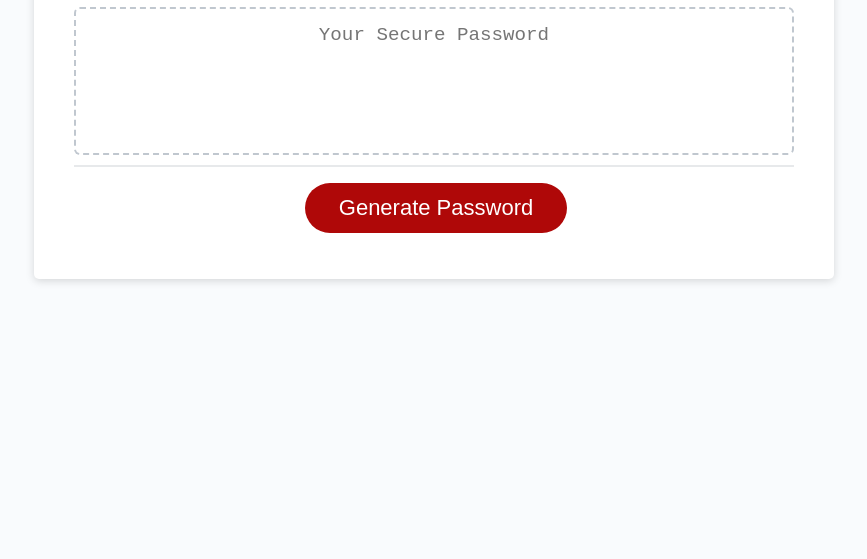
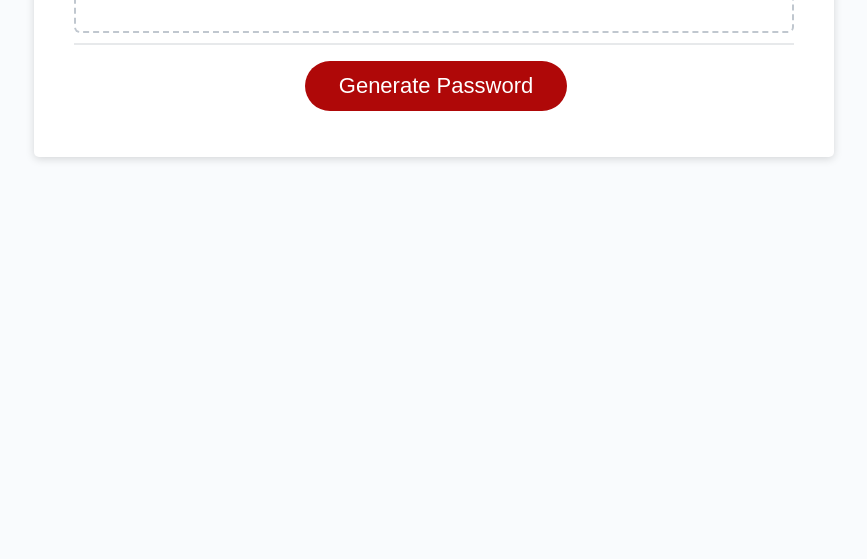
Before and after one commit to Idjjurado/Password-generator, a plain HTML site: page index.html in a window 1280 px wide. Shown: the part 241-800 px from the top of the page, without its empty margins (206-1073 px from the left). Drawn offline with Linux system fonts and the light colour scheme; files that its build step writes are made by us from their sources; files whose address does not match are found by name.

Commit message:
adding in the reset styling and fixing the links

```diff
--- /dev/null
+++ b/assets/reset.css
@@ -0,0 +1,33 @@
+/* Resets the box size of every element */
+* {
+  margin: 0;
+  padding: 0;
+  box-sizing: border-box;
+}
+
+/* Gives the body element a parent height to compare against */
+html {
+  height: 100%;
+}
+
+body {
+  min-height: 100%;
+  line-height: 1;
+  font-family: sans-serif;
+}
+
+h1, h2, h3, h4, h5, h6 {
+  font-size: 100%;
+}
+
+/* Matches the font of special elements to the rest of the page */
+input, select, option, optgroup, textarea, button,
+pre, code {
+  font-size: 100%;
+  font-family: inherit;
+}
+
+/* Removes default bullet points from lists */
+ol, ul {
+  list-style: none;
+}
--- a/assets/style.css
+++ b/assets/style.css
@@ -1,6 +1,7 @@
 *,
 *::before,
 *::after {
+  text-align: center;
   box-sizing: border-box;
 }
 
--- a/index.html
+++ b/index.html
@@ -5,7 +5,8 @@
     <meta name="viewport" content="width=device-width, initial-scale=1.0" />
     <meta http-equiv="X-UA-Compatible" content="ie=edge" />
     <title>Password Generator</title>
-    <link rel="stylesheet" href="style.css" />
+    <link rel="stylesheet" href="./assets/reset.css" />
+    <link rel="stylesheet" href="./assets/style.css" />
   </head>
   <body>
     <div class="wrapper">
```
